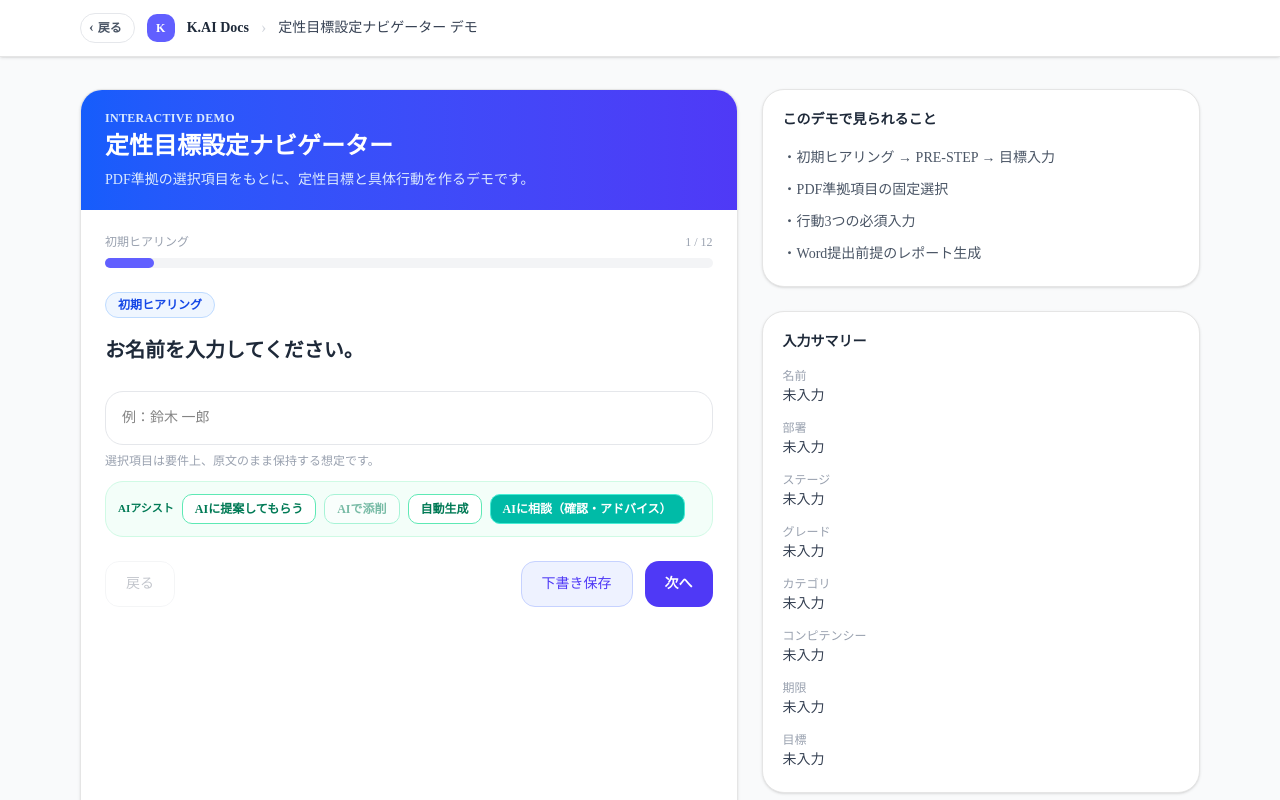
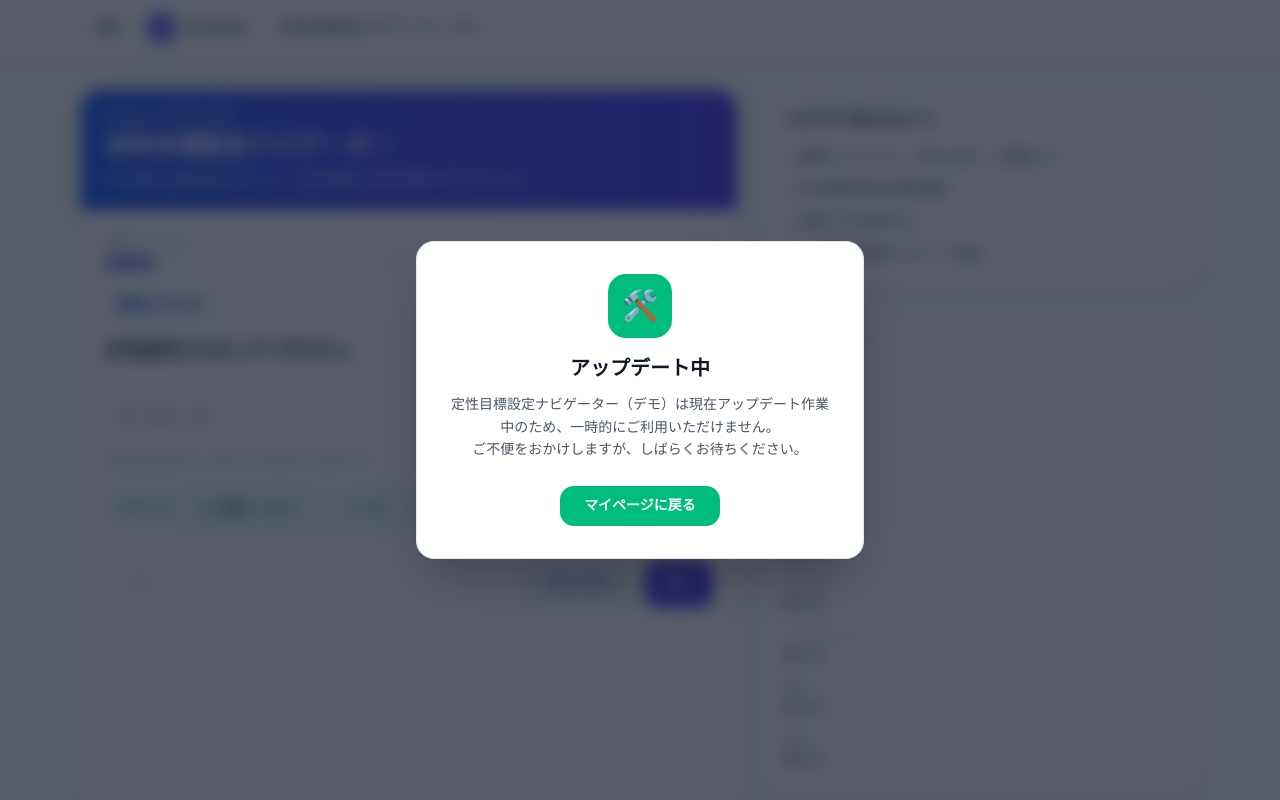
Before and after one commit to tomotakata/keyatree, a Next.js app: page /demo/qualitative-goal-navigator in a window 1280 px wide. Shown: the top 800 px of the page. Built offline with nearby package versions, Linux system fonts and the light colour scheme.

Commit message:
デモ版 目標/定性目標ナビゲーターにもアップデート中オーバーレイを追加

```diff
--- a/app/demo/goal-navigator/page.tsx
+++ b/app/demo/goal-navigator/page.tsx
@@ -4,6 +4,7 @@ import { useMemo, useState } from "react";
 import Link from "next/link";
 import AiAssist from "@/components/goal-navigator/AiAssist";
 import BackButton from "@/components/BackButton";
+import UnderMaintenance from "@/components/UnderMaintenance";
 
 const whyPrompts = [
   "その目標を達成したい理由を教えてください。",
@@ -121,6 +122,7 @@ export default function GoalNavigatorDemoPage() {
 
   return (
     <div className="min-h-screen bg-gray-50">
+      <UnderMaintenance title="目標設定ナビゲーター（デモ）" />
       <header className="bg-white border-b sticky top-0 z-10 shadow-sm">
         <div className="max-w-6xl mx-auto px-4 h-14 flex items-center gap-3">
           <BackButton />
--- a/app/demo/qualitative-goal-navigator/page.tsx
+++ b/app/demo/qualitative-goal-navigator/page.tsx
@@ -4,6 +4,7 @@ import { useMemo, useState } from "react";
 import Link from "next/link";
 import AiAssist from "@/components/goal-navigator/AiAssist";
 import BackButton from "@/components/BackButton";
+import UnderMaintenance from "@/components/UnderMaintenance";
 
 const stageOptions = ["Stage 1 基礎遂行", "Stage 2 自律推進", "Stage 3 周囲牽引"];
 const departmentOptions = [
@@ -101,6 +102,7 @@ export default function QualitativeGoalNavigatorDemoPage() {
 
   return (
     <div className="min-h-screen bg-gray-50">
+      <UnderMaintenance title="定性目標設定ナビゲーター（デモ）" />
       <header className="bg-white border-b sticky top-0 z-10 shadow-sm">
         <div className="max-w-6xl mx-auto px-4 h-14 flex items-center gap-3">
           <BackButton />
```
